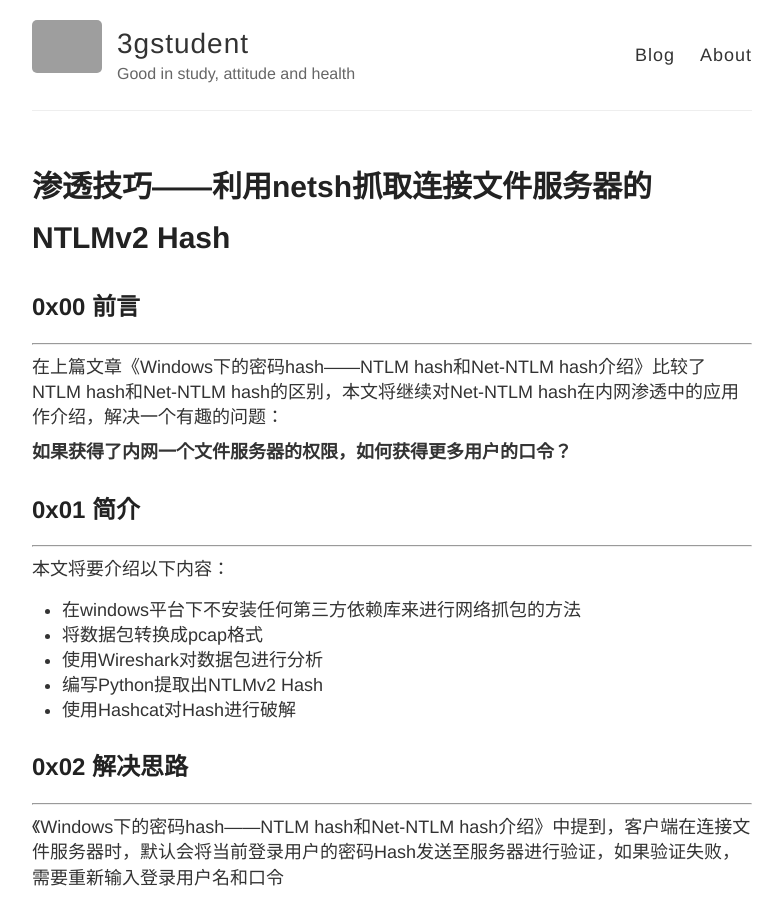
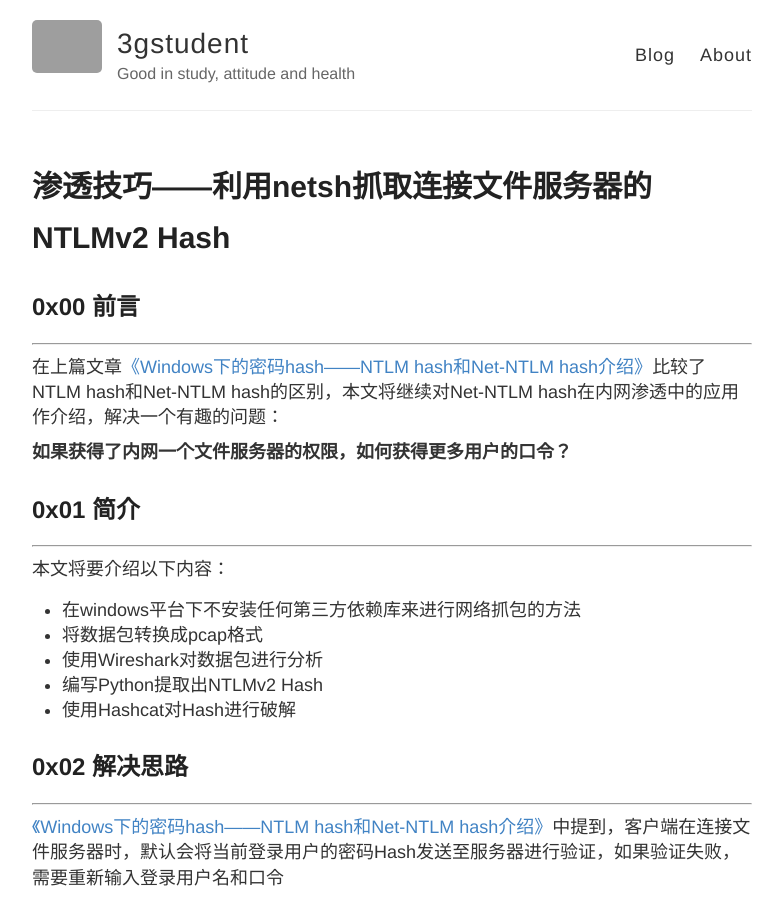
Before and after one commit to 3gstudent/backup-3gstudent.github.io, a Jekyll site: the page built from _posts/2018-1-15-渗透技巧——利用netsh抓取连接文件服务器的NTLMv2 Hash.md, in a window 1280 px wide and 900 px high. Shown: the whole window, without its empty margins (248-1031 px from the left). Built offline with Jekyll 4.4.1, drawn with Linux system fonts in a browser that asks for light colours; part of the change alters nothing that is shown; some of the changed text lies outside the part shown; grey boxes are pictures that could not be loaded.

```diff
--- a/_posts/2018-1-15-渗透技巧——利用netsh抓取连接文件服务器的NTLMv2 Hash.md
+++ b/_posts/2018-1-15-渗透技巧——利用netsh抓取连接文件服务器的NTLMv2 Hash.md
@@ -7,7 +7,7 @@ title: 渗透技巧——利用netsh抓取连接文件服务器的NTLMv2 Hash
 ## 0x00 前言
 ---
 
-在上篇文章《Windows下的密码hash——NTLM hash和Net-NTLM hash介绍》比较了NTLM hash和Net-NTLM hash的区别，本文将继续对Net-NTLM hash在内网渗透中的应用作介绍，解决一个有趣的问题：
+在上篇文章[《Windows下的密码hash——NTLM hash和Net-NTLM hash介绍》](https://3gstudent.github.io/3gstudent.github.io/Windows%E4%B8%8B%E7%9A%84%E5%AF%86%E7%A0%81hash-NTLM-hash%E5%92%8CNet-NTLM-hash%E4%BB%8B%E7%BB%8D/)比较了NTLM hash和Net-NTLM hash的区别，本文将继续对Net-NTLM hash在内网渗透中的应用作介绍，解决一个有趣的问题：
 
 **如果获得了内网一个文件服务器的权限，如何获得更多用户的口令？**
 
@@ -26,7 +26,7 @@ title: 渗透技巧——利用netsh抓取连接文件服务器的NTLMv2 Hash
 ## 0x02 解决思路
 ---
 
-《Windows下的密码hash——NTLM hash和Net-NTLM hash介绍》中提到，客户端在连接文件服务器时，默认会将当前登录用户的密码Hash发送至服务器进行验证，如果验证失败，需要重新输入登录用户名和口令
+[《Windows下的密码hash——NTLM hash和Net-NTLM hash介绍》](https://3gstudent.github.io/3gstudent.github.io/Windows%E4%B8%8B%E7%9A%84%E5%AF%86%E7%A0%81hash-NTLM-hash%E5%92%8CNet-NTLM-hash%E4%BB%8B%E7%BB%8D/)中提到，客户端在连接文件服务器时，默认会将当前登录用户的密码Hash发送至服务器进行验证，如果验证失败，需要重新输入登录用户名和口令
 
 如果获得了内网一个文件服务器的权限，那么内网中的其他主机在使用界面尝试访问该服务器时，首先会将本机的密码Hash发送至服务器进行验证，在服务器端抓取数据包能够获得NTLM Response，对NTLM Response的格式进行解析，提取特定信息，使用Hashcat尝试字典破解或者暴力破解，就有可能还原出用户本机的明文口令
 
@@ -123,7 +123,7 @@ https://www.microsoft.com/en-us/download/confirmation.aspx?id=44226
 
 **注：**
 
-详细破解方法可参考文章《Windows下的密码hash——NTLM hash和Net-NTLM hash介绍》，本文不再演示
+详细破解方法可参考文章[《Windows下的密码hash——NTLM hash和Net-NTLM hash介绍》](https://3gstudent.github.io/3gstudent.github.io/Windows%E4%B8%8B%E7%9A%84%E5%AF%86%E7%A0%81hash-NTLM-hash%E5%92%8CNet-NTLM-hash%E4%BB%8B%E7%BB%8D/)，本文不再演示
 
 如果手动组装多个NTLM v2响应包，费事费力，所以需要编写程序自动解析数据包，提取出Hashcat可用的NTLM v2内容
 
```
